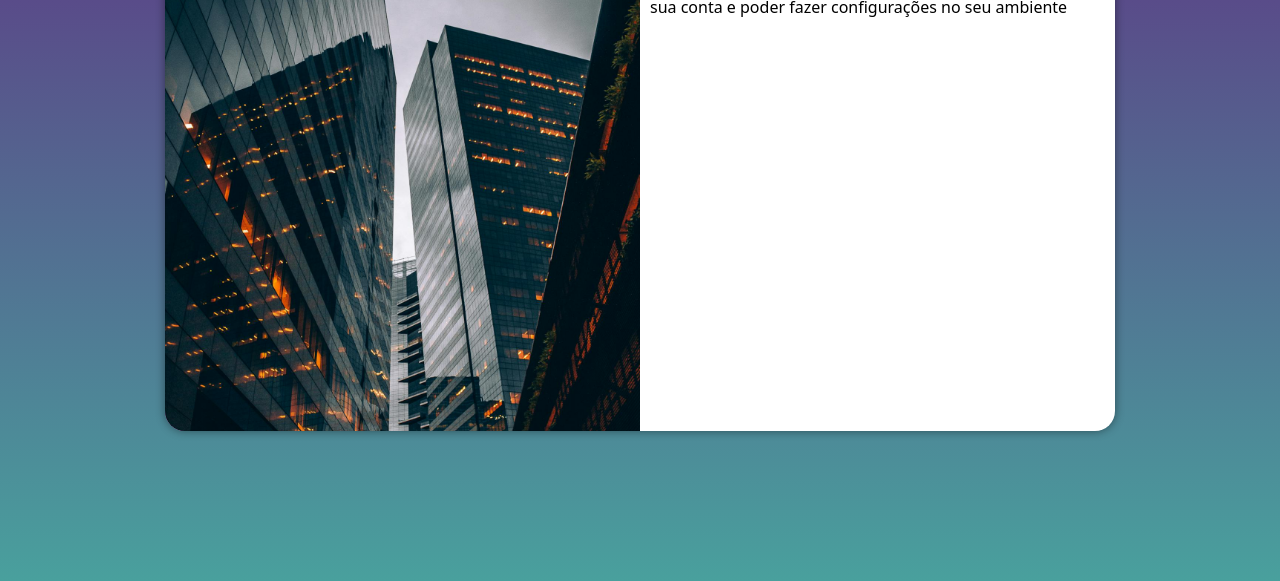
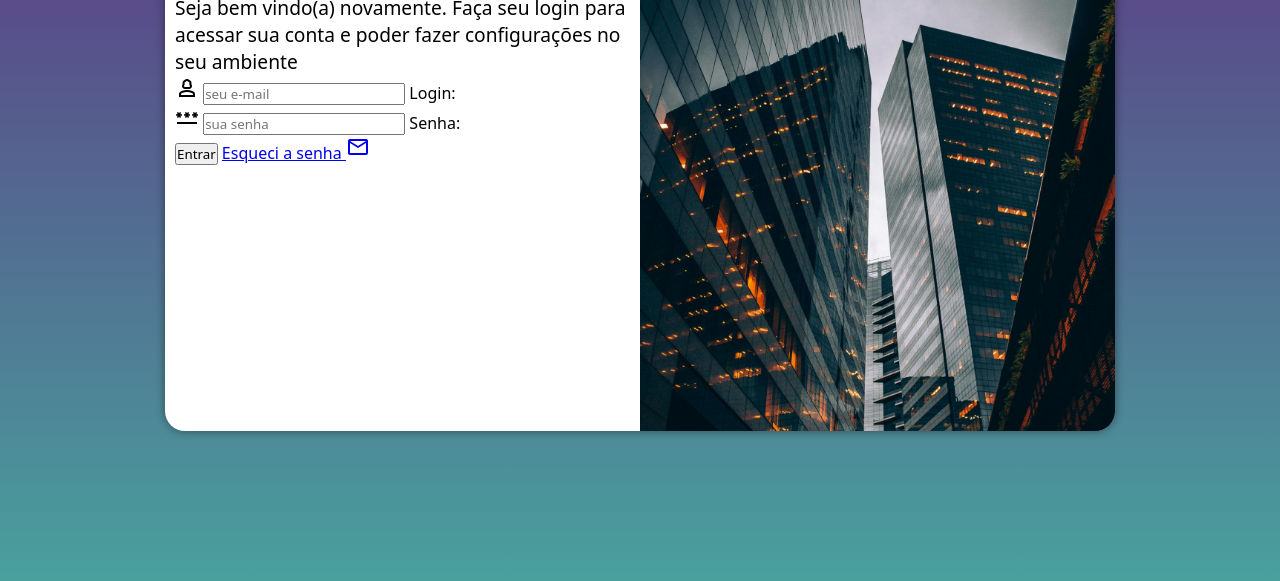
Before and after one commit to Bbrunrs/Projeto-login, a plain HTML site: page index.html in a window 1280 px wide. Shown: the part 219-800 px from the top of the page. Drawn offline with nearby package versions, Linux system fonts and the light colour scheme.

Commit message:
Atualizando formulário

```diff
--- a/estilos/media-query.css
+++ b/estilos/media-query.css
@@ -41,13 +41,21 @@ Grandes telas acima de 1200px
     }
 
     section#login > div#imagem{
-        float: left;
+        float: right;
         width: 50%;
         height: 100%;
     }
 
     section#login > div#formulario{
-        float: right;
+        float: left;
         width: 50%;
     }
+
+    div#formulario > h1{
+        font-size: 2em;
+    }
+
+    div#formulario > p{
+        font-size: 1.2em;
+    }
 }
--- a/estilos/style.css
+++ b/estilos/style.css
@@ -53,3 +53,12 @@ section#login > div#formulario{
     display: block;
     padding: 10px;
 }
+
+div#formulario > h1{
+    text-align: center;
+    margin-bottom: 10px;
+}
+
+div#formulario > p{
+    font-size: 0.8em;
+}
--- a/index.html
+++ b/index.html
@@ -3,6 +3,7 @@
 <head>
     <meta charset="UTF-8">
     <meta name="viewport" content="width=device-width, initial-scale=1.0">
+    <link href="https://fonts.googleapis.com/css2?family=Material+Symbols+Outlined" rel="stylesheet" />
     <link rel="stylesheet" href="estilos/style.css">
     <link rel="stylesheet" href="estilos/media-query.css">
     <title>Login</title>
@@ -18,8 +19,26 @@
                 <h1>Login</h1>
                 <p>Seja bem vindo(a) novamente. Faça seu login para acessar sua conta e poder fazer configurações no seu ambiente</p>
 
-                <form action="login.php" method="post">
+                <form action="login.php" method="post" autocomplete="on ">
 
+                    <div class="campo">
+
+                        <span class="material-symbols-outlined">person_3</span>
+                        <input type="email" name="login" id="ilogin" placeholder="seu e-mail" autocomplete="email" required maxlength="30">
+                        <label for="ilogin">Login:</label>
+                    </div>
+
+                    <div class="campo">
+
+                        <span class="material-symbols-outlined">password</span>
+                        <input type="password" name="senha" id="isenha" placeholder="sua senha" autocomplete="current-password" required minlength="8" maxlength="20">
+                        <label for="isenha">Senha:</label>
+                    </div>
+
+                    <input type="submit" value="Entrar">
+                    <a href="esqueci.html">Esqueci a senha
+                        <span class="material-symbols-outlined">mail</span>
+                    </a>
                 </form>
             </div>
         </section>
```
